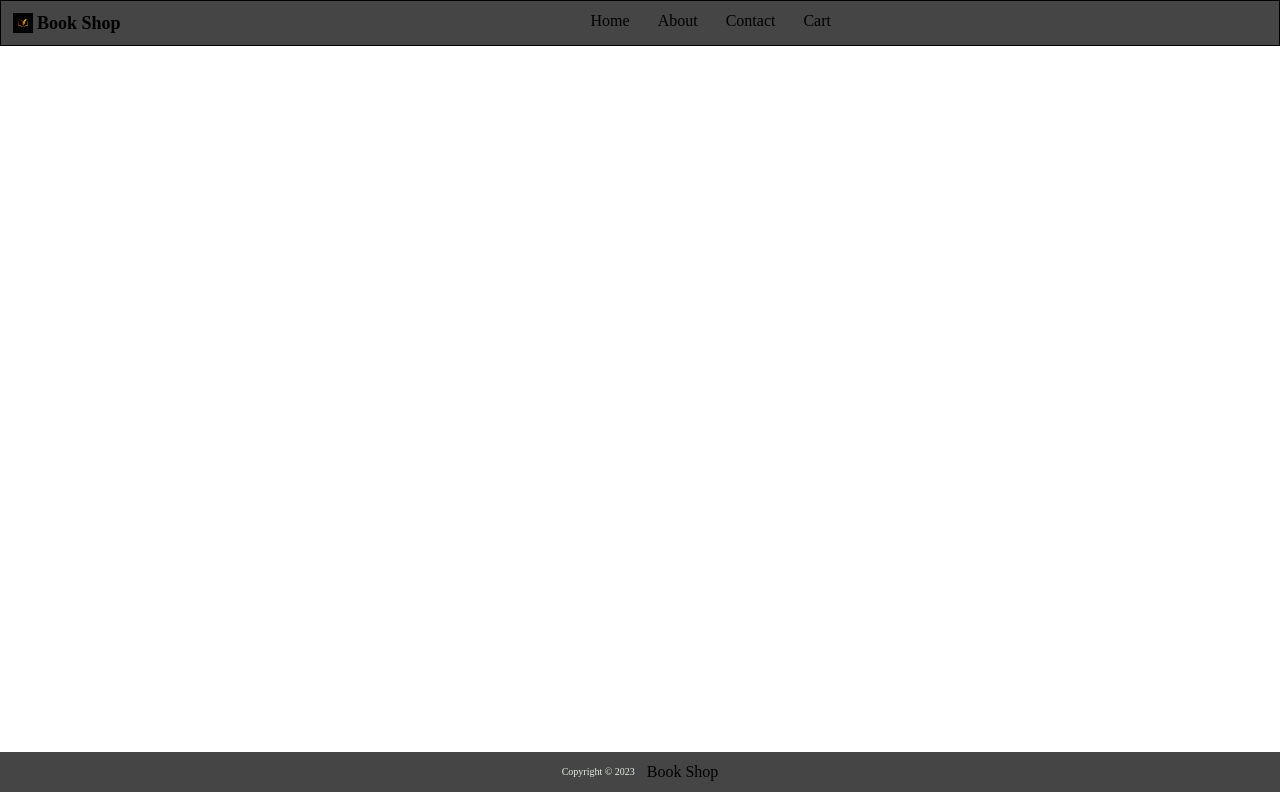
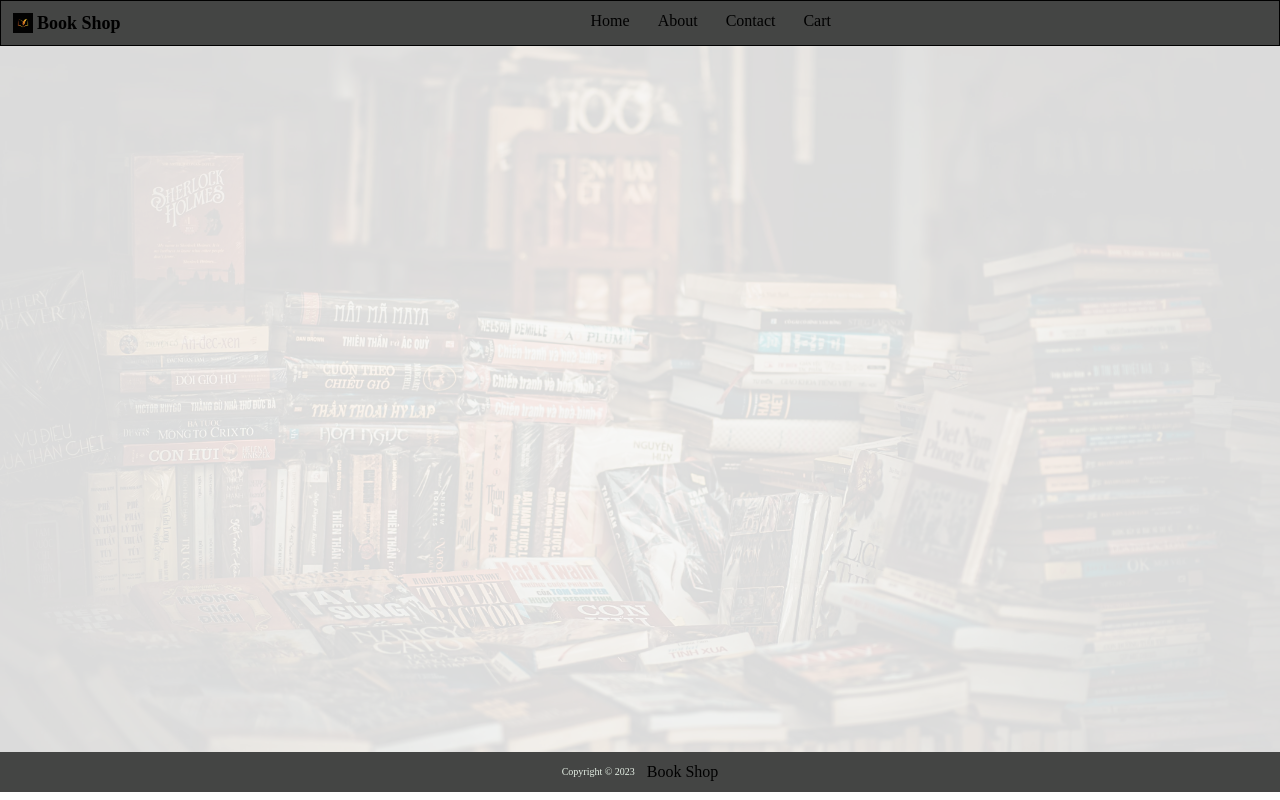
Before and after one commit to ChathuraBhashitha01/book_shop_application, a React (Create React App) app: page / in a window 1280 px wide. Built offline with nearby package versions, Linux system fonts and the light colour scheme.

Commit message:
about form creation

```diff
--- a/src/view/page/About/About.tsx
+++ b/src/view/page/About/About.tsx
@@ -5,7 +5,7 @@ export class About extends Component {
     render() {
         return (
             <div className="h-[88.3vh]">
-                <img src={icon} alt="" className="h-[25vh] w-[100vw] filter brightness-150 opacity-80"/>
+                <img src={icon} alt="" className="h-[30vh] w-[100vw] filter brightness-150 opacity-40"/>
                 <div className="w-[30vh] h-[30vh] bottom-1 border-black">
 
                 </div>
--- a/src/view/page/Home/Home.tsx
+++ b/src/view/page/Home/Home.tsx
@@ -3,7 +3,7 @@ import {Component} from "react";
 export class Home extends Component {
     render() {
         return (
-            <div className="h-[88.3vh]">
+            <div className="bg-[url('/src/images/cover.jpg')] bg-cover bg-center h-[88.3vh] opacity-15">
 
             </div>
         );
```
Also changed, not shown: src/images/cover.jpg (added).
